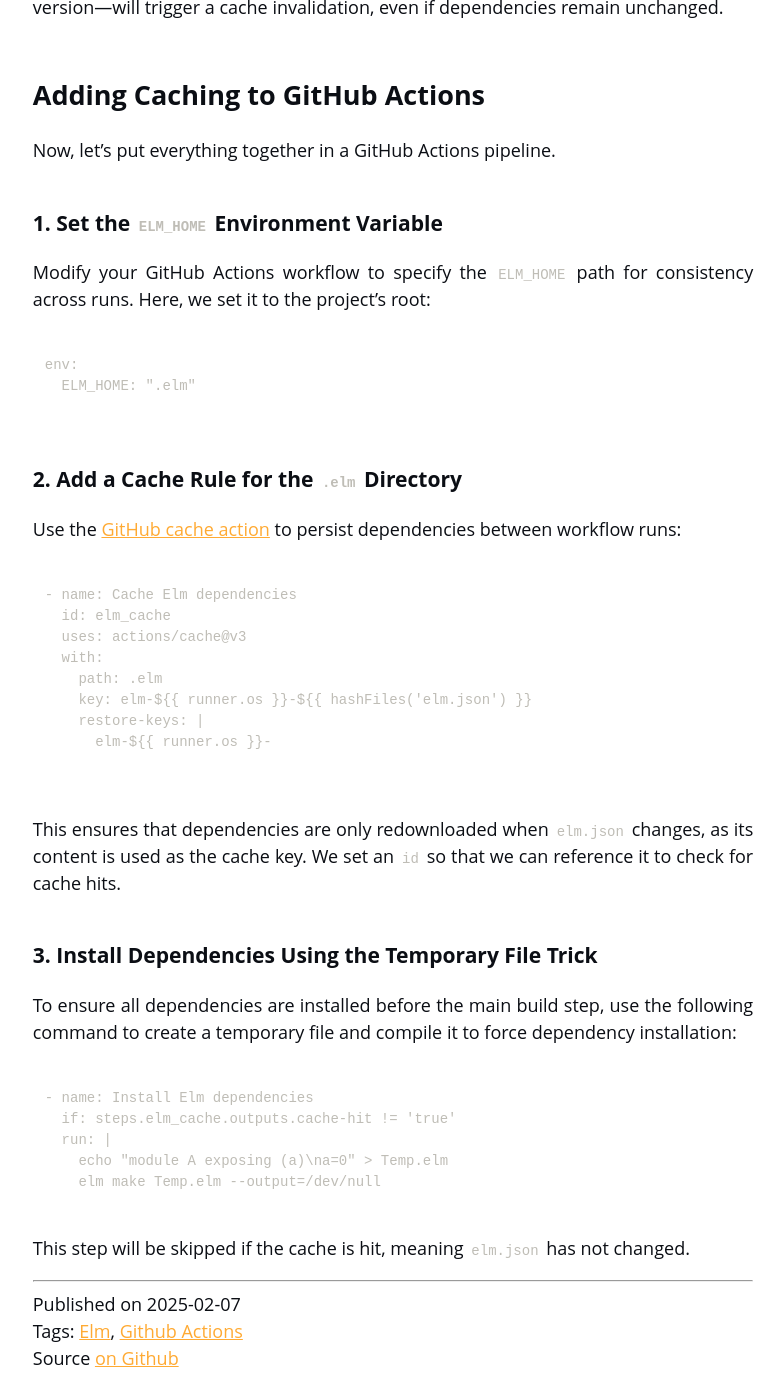
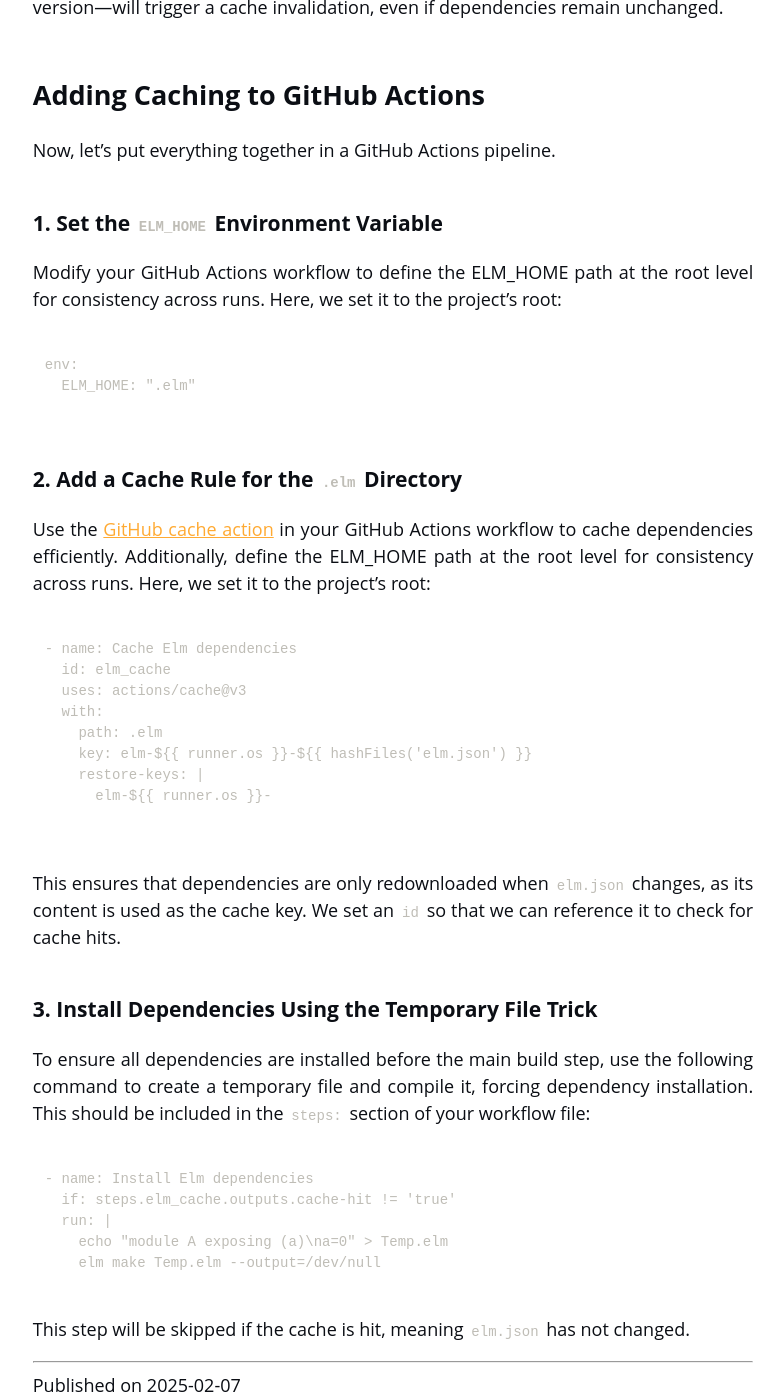
Before and after one commit to brianvanburken/brianvanburken.github.io, a Jekyll site: the page built from _posts/2025-02-07-caching-elm-dependencies-on-github-actions.md, in a window 1280 px wide and 1400 px high, scrolled down 1657 px. Shown: the whole window, without its empty margins (247-1031 px from the left). Built offline with Jekyll 4.4.1, drawn with Linux system fonts in a browser that asks for light colours.

Commit message:
feat: add some clarification

````diff
--- a/_posts/2025-02-07-caching-elm-dependencies-on-github-actions.md
+++ b/_posts/2025-02-07-caching-elm-dependencies-on-github-actions.md
@@ -54,7 +54,7 @@ Now, let’s put everything together in a GitHub Actions pipeline.
 
 ### 1. Set the `ELM_HOME` Environment Variable
 
-Modify your GitHub Actions workflow to specify the `ELM_HOME` path for consistency across runs. Here, we set it to the project’s root:
+Modify your GitHub Actions workflow to define the ELM_HOME path at the root level for consistency across runs. Here, we set it to the project’s root:
 
 ```yaml
 env:
@@ -63,7 +63,7 @@ env:
 
 ### 2. Add a Cache Rule for the `.elm` Directory
 
-Use the [GitHub cache action](https://docs.github.com/en/actions/writing-workflows/choosing-what-your-workflow-does/caching-dependencies-to-speed-up-workflows) to persist dependencies between workflow runs:
+Use the [GitHub cache action](https://docs.github.com/en/actions/writing-workflows/choosing-what-your-workflow-does/caching-dependencies-to-speed-up-workflows) in your GitHub Actions workflow to cache dependencies efficiently. Additionally, define the ELM_HOME path at the root level for consistency across runs. Here, we set it to the project’s root:
 
 ```yaml
 - name: Cache Elm dependencies
@@ -81,7 +81,7 @@ This ensures that dependencies are only redownloaded when `elm.json` changes, as
 
 ### 3. Install Dependencies Using the Temporary File Trick
 
-To ensure all dependencies are installed before the main build step, use the following command to create a temporary file and compile it to force dependency installation:
+To ensure all dependencies are installed before the main build step, use the following command to create a temporary file and compile it, forcing dependency installation. This should be included in the `steps:` section of your workflow file:
 
 ```yaml
 - name: Install Elm dependencies
````
